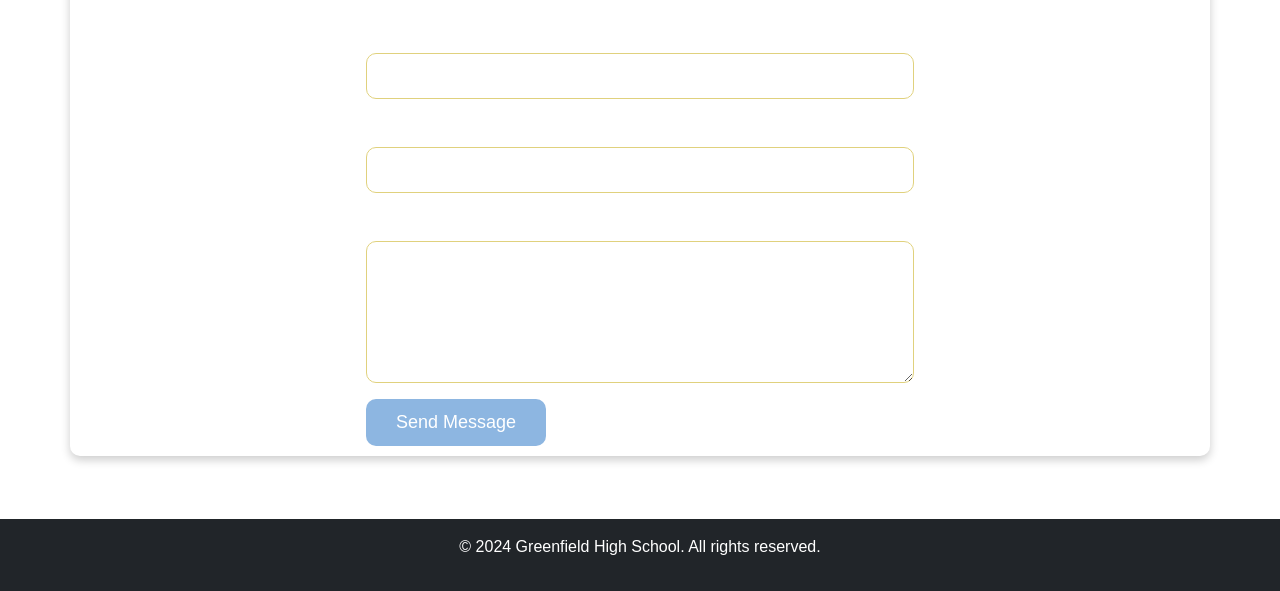
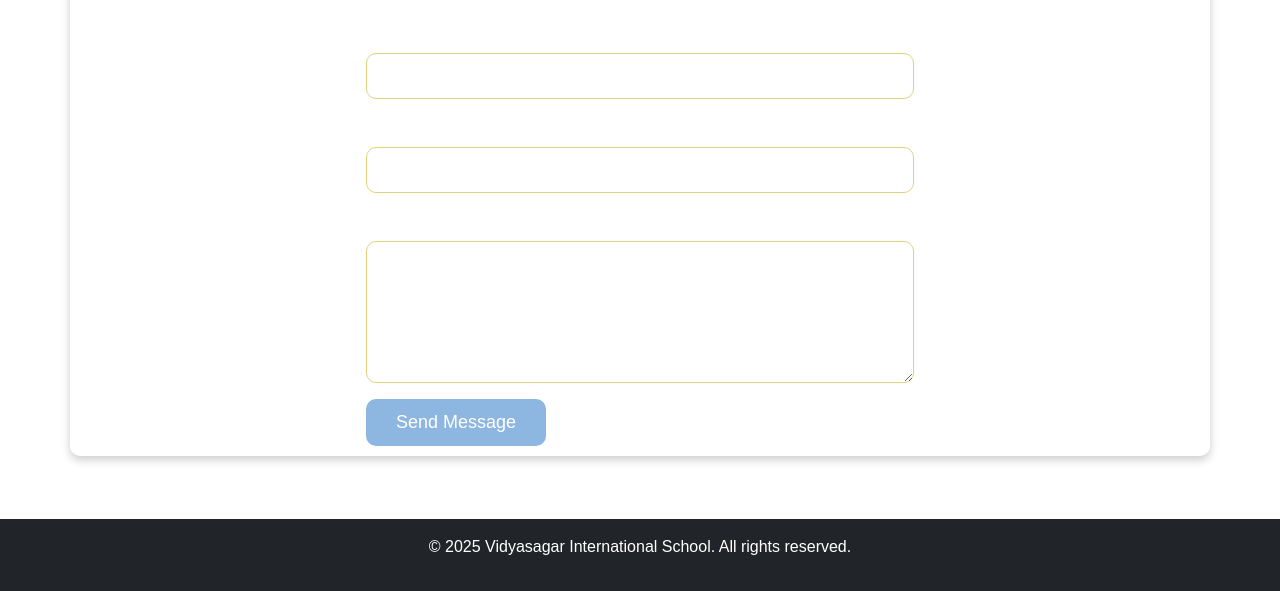
Before and after one commit to shefaparween/S_web, a plain HTML site: page contact.html in a window 1280 px wide. Shown: the part 209-800 px from the top of the page. Drawn offline with nearby package versions, Linux system fonts and the light colour scheme.

Commit message:
Update contact.html

```diff
--- a/contact.html
+++ b/contact.html
@@ -83,7 +83,7 @@
 
     <!-- Footer -->
     <footer class="bg-dark text-white text-center py-3">
-      <p>&copy; 2024 Greenfield High School. All rights reserved.</p>
+      <p>&copy; 2025 Vidyasagar International School. All rights reserved.</p>
     </footer>
 
     <!-- Bootstrap JS -->
```
